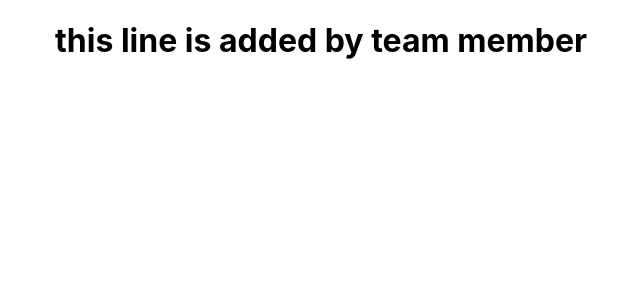
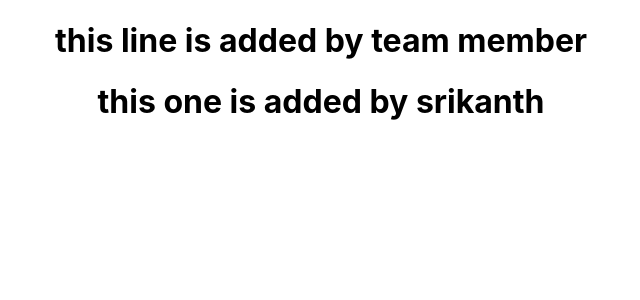
Before and after one commit to Jsrikanth12/repo2504, a React (Create React App) app in the folder hub/: page / in a window 1280 px wide. Shown: the top 300 px of the page, without its empty margins (319-959 px from the left). Built offline with nearby package versions, Linux system fonts and the light colour scheme.

Commit message:
added line by srikanth

```diff
--- a/hub/src/App.js
+++ b/hub/src/App.js
@@ -5,6 +5,7 @@ function App() {
   return (
     <div className="App">
     <h1>this line is added by team member</h1>
+    <h1>this one is added by srikanth</h1>
     </div>
   );
 }
```
